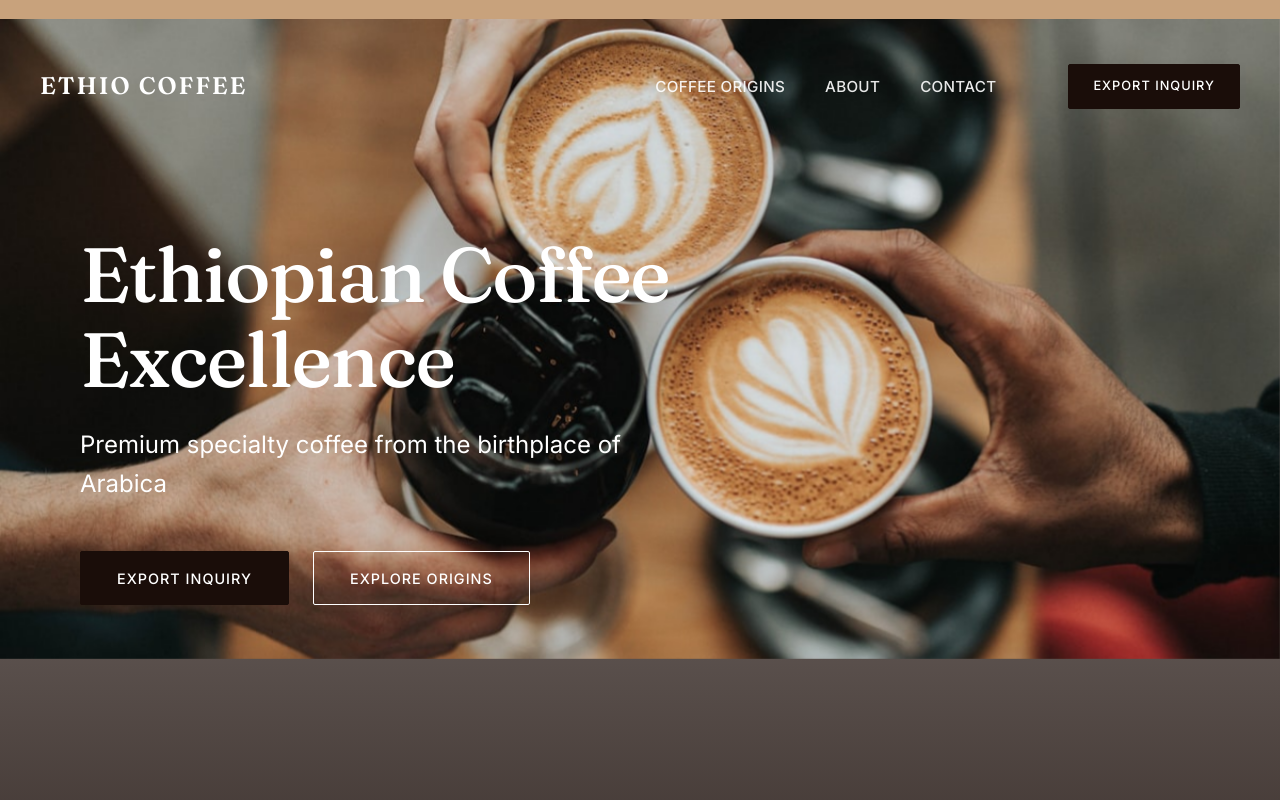
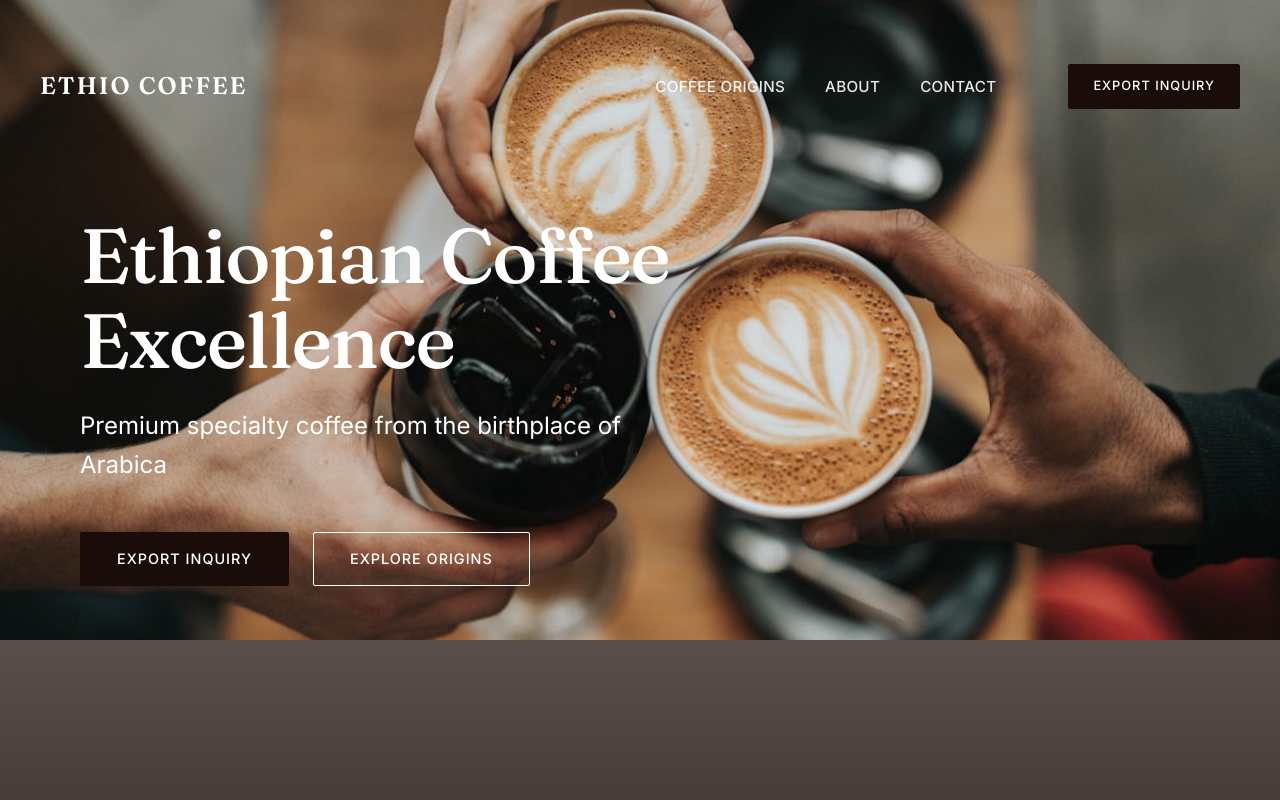
Before and after one commit to tofi-124/coffee-export-website, a React (Create React App) app: page / in a window 1280 px wide. Shown: the top 800 px of the page. Built offline with nearby package versions, Linux system fonts and the light colour scheme.

Commit message:
refactor: Remove unused announcement bar from Header component for cleaner layout

```diff
--- a/src/components/Header.js
+++ b/src/components/Header.js
@@ -44,10 +44,6 @@ function Header() {
 
   return (
     <>
-      <div className="announcement-bar">
-        <div className="container">
-        </div>
-      </div>
       <header className={`header ${scrolled || alwaysScrolled ? 'header-scrolled' : ''}`}>
         <div className="container">
           <div className="header-inner">
```
